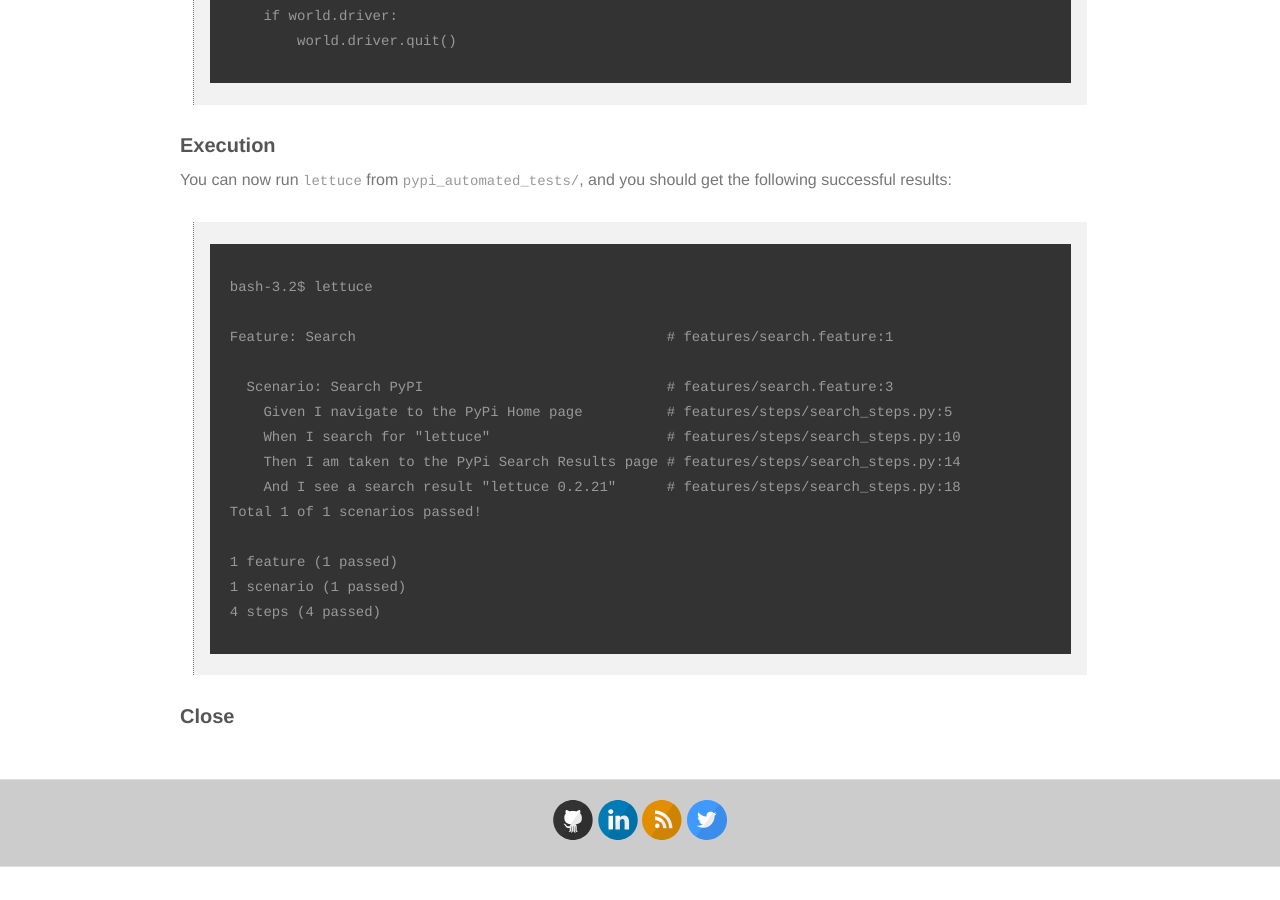
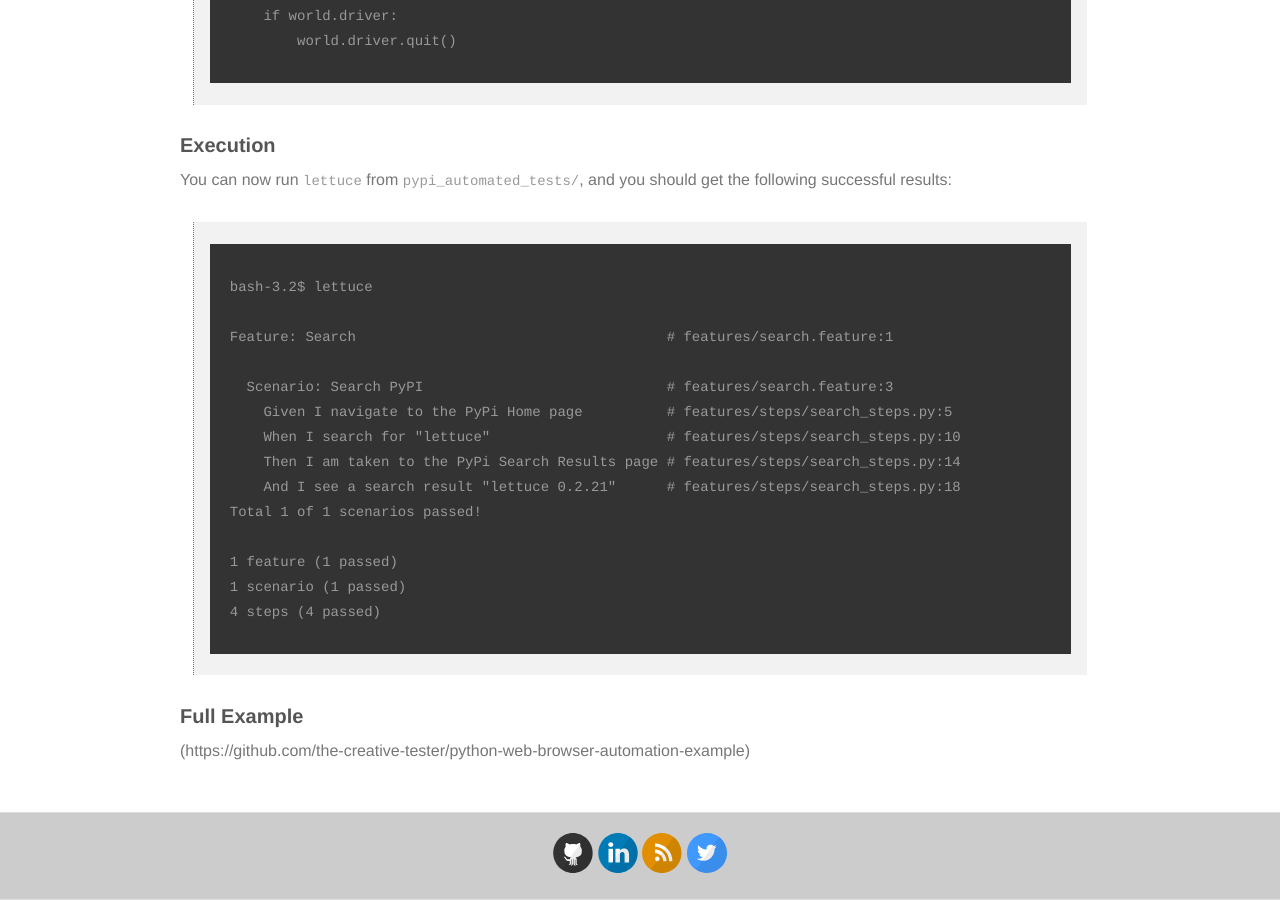
Before and after one commit to the-creative-tester/blog, a Jekyll site: the page built from _posts/2015-11-10-Python-Browser-Automation.md, in a window 1280 px wide and 900 px high, scrolled down 8456 px. Built offline with Jekyll 4.4.1, drawn with Linux system fonts in a browser that asks for light colours; nearby versions of some CDN libraries; before the commit the page ends 9323 px from its top, so only the background shows below that.

Commit message:
Update 2015-11-10-Python-Browser-Automation.md

```diff
--- a/_posts/2015-11-10-Python-Browser-Automation.md
+++ b/_posts/2015-11-10-Python-Browser-Automation.md
@@ -340,4 +340,6 @@ Total 1 of 1 scenarios passed!
 4 steps (4 passed)
 ~~~
 
-### Close
+### Full Example
+
+(https://github.com/the-creative-tester/python-web-browser-automation-example)
```
